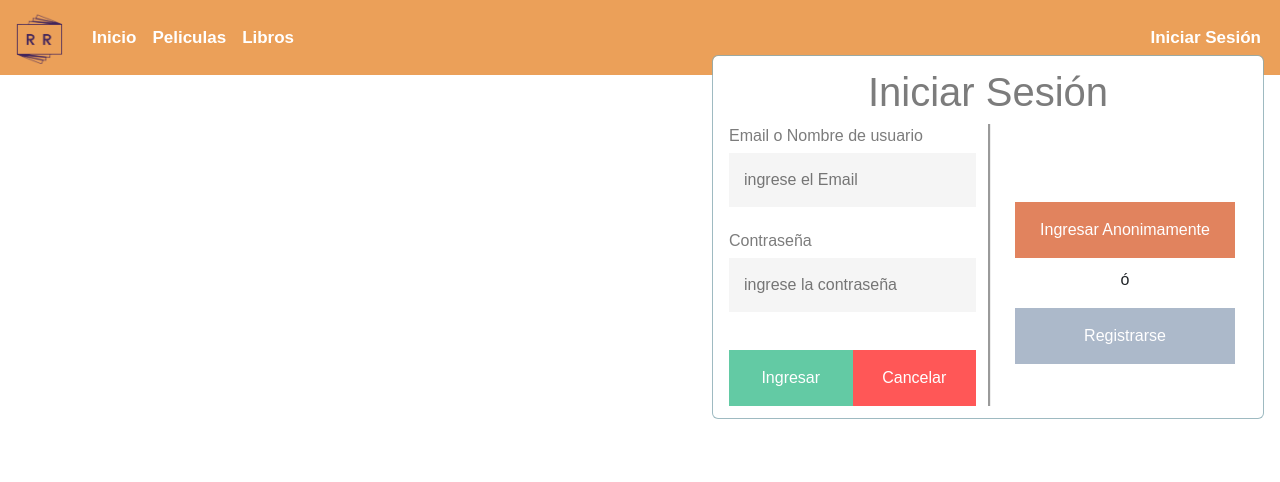
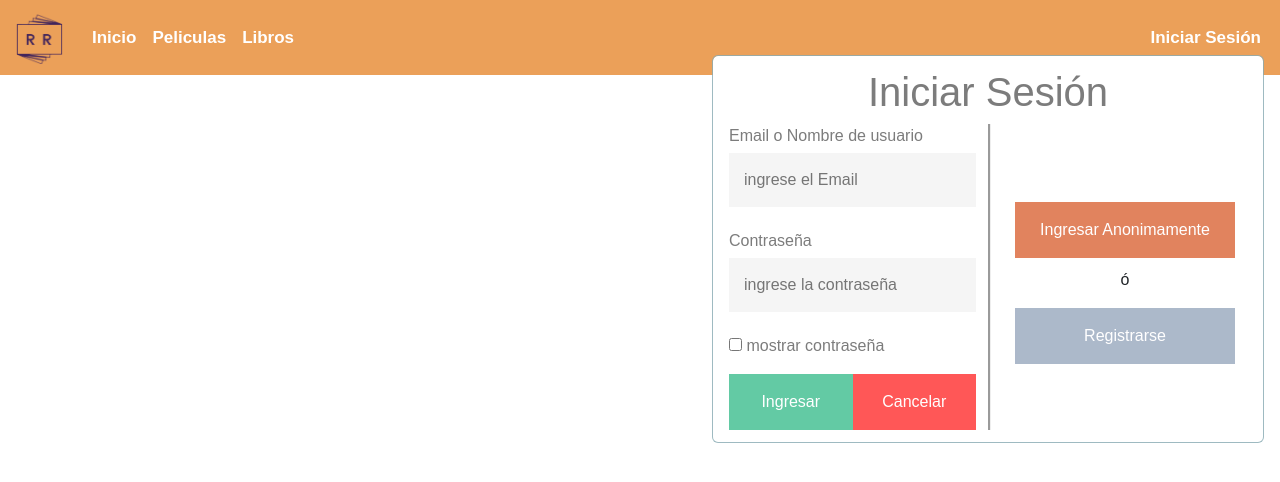
Before and after one commit to BeaVix/Pagina-Reviews, a PHP site: page /PHP/Public/libros.php in a window 1280 px wide, after a click on "Iniciar Sesión". Shown: the top 482 px of the page. Run offline with PHP 8.4, Linux system fonts and the light colour scheme; data that the repository does not hold is empty; a stand-in replaces the project's code that opens the database connection; some libraries are stand-ins or nearby versions.

Commit message:
Update navbar.php

```diff
--- a/PHP/Templates/navbar.php
+++ b/PHP/Templates/navbar.php
@@ -42,7 +42,9 @@
                                                 <input type="text" name="user" id="email" placeholder="ingrese el Email"><br>
 
                                                 <label for="psw">Contraseña</label><br>
-                                                <input type="password" name="psw" id="psw" placeholder="ingrese la contraseña">
+                                                <input type="password" name="psw" id="psw" placeholder="ingrese la contraseña"><br>
+
+                                                <label><input type="checkbox" onclick="showPassword();"> mostrar contraseña</label>
                                             </div>
                                                 <div class="formBtn">
                                                     <button type="button" class="btn success" id="nav-login" onclick="signIn();">Ingresar</button>
```
